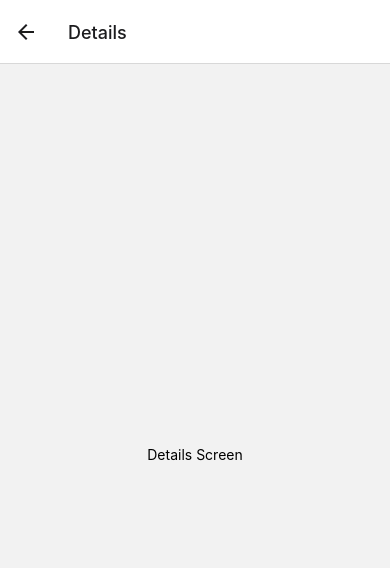
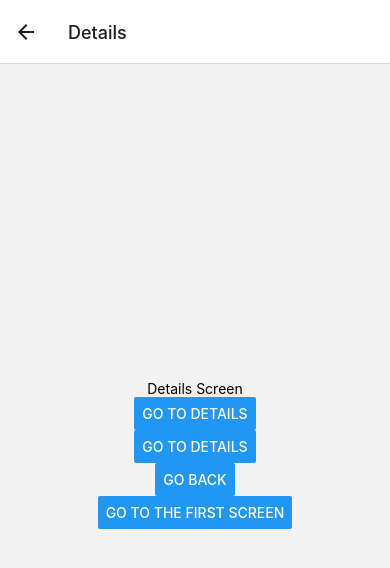
Before and after one commit to Carefree-happy/awesome-react-native, a React Native app: screen /Details in a window 390 px wide. Shown: the top 568 px of the page. Built offline with nearby package versions, Linux system fonts and the light colour scheme.

Commit message:
feat: Moving between Navigation

```diff
--- a/Routes.tsx
+++ b/Routes.tsx
@@ -1,3 +1,4 @@
+import React from "react";
 import { NavigationContainer } from "@react-navigation/native"
 import { createNativeStackNavigator } from "@react-navigation/native-stack"
 import HomeScreen from "./src/HomeScreen";
@@ -5,12 +6,16 @@ import DetailsScreen from "./src/DetailsScreen";
 
 const Stack = createNativeStackNavigator();
 
-const Routes = () => {
+interface RoutesProps {
+
+}
+
+const Routes: React.FC<RoutesProps> = () => {
     return (
         <NavigationContainer>
-            <Stack.Navigator>
-                <Stack.Screen name='Home' component={HomeScreen}/>
-                <Stack.Screen name='Details' component={DetailsScreen}/>
+            <Stack.Navigator initialRouteName='Home'>
+                <Stack.Screen name='Home' component={HomeScreen} options={{ title: 'Home' }}/>
+                <Stack.Screen name='Details' component={DetailsScreen} options={{ title: 'Details' }}/>
             </Stack.Navigator>
         </NavigationContainer>
     )
--- a/src/DetailsScreen.tsx
+++ b/src/DetailsScreen.tsx
@@ -1,8 +1,24 @@
-import { Text, View } from "react-native";
+import { Button, Text, View } from "react-native";
 
-function DetailsScreen() {
+interface DetailsScreenProps {
+    navigation: any,
+}
+
+function DetailsScreen({ navigation }: DetailsScreenProps) {
     return <View style={{flex: 1, justifyContent: 'center', alignItems: 'center'}}>
         <Text>Details Screen</Text>
+
+        {/* go to details, did nothing */}
+        <Button title='Go to Details' onPress={() => { navigation.navigate('Details') }}/>
+
+        {/* push details */}
+        <Button title='Go to Details' onPress={() => { navigation.push('Details') }}/>
+
+        {/* go back */}
+        <Button title='Go back' onPress={() => { navigation.goBack() }}></Button>
+
+        {/* go to first screen */}
+        <Button title='Go to the first screen' onPress={() => { navigation.popToTop() }}/>
     </View>
 }
 
--- a/src/HomeScreen.tsx
+++ b/src/HomeScreen.tsx
@@ -1,8 +1,12 @@
-import { Text, View } from "react-native"
+import { Button, Text, View } from "react-native"
+interface HomeScreenProps {
+    navigation: any,
+}
 
-const HomeScreen = () => {
+const HomeScreen = ({ navigation }: HomeScreenProps) => {
     return <View style={{ flex: 1, justifyContent: 'center', alignItems: 'center'}}>
         <Text style={{color: '#000',}}>Home Screen</Text>
+        <Button title='Go to Details' onPress={() => navigation.navigate('Details')}/>
     </View>
 }
 
```
